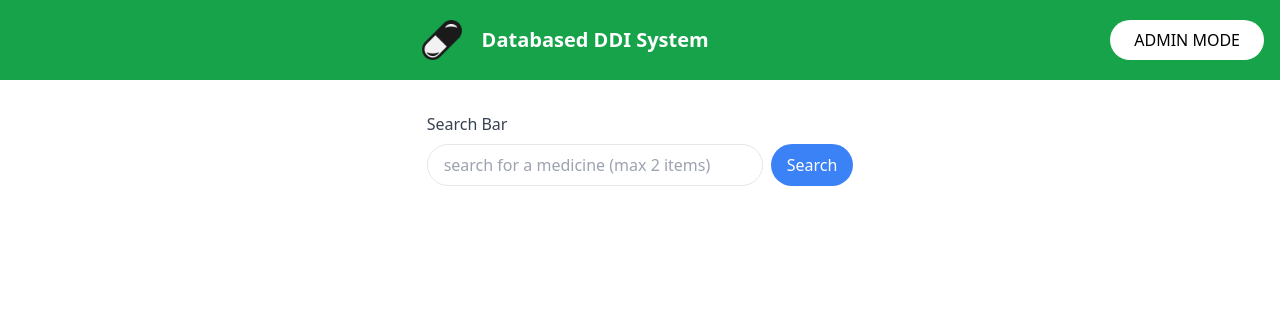
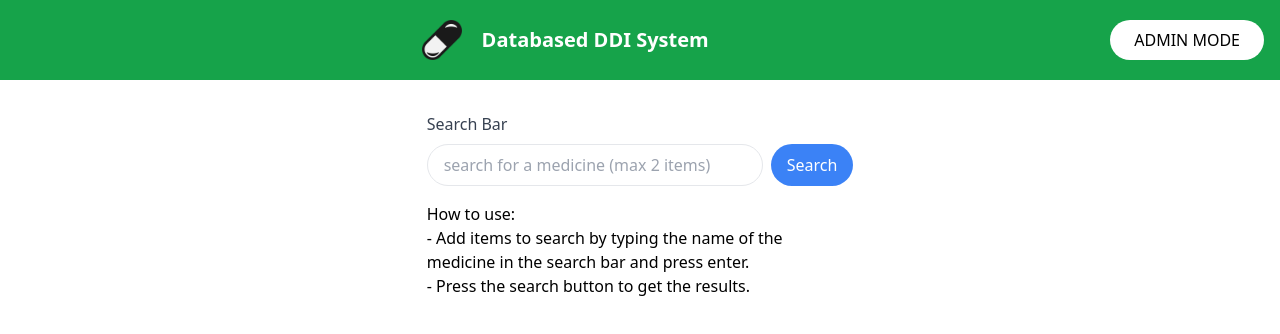
Before and after one commit to indentationLess/databased-DDI-system, a React (Vite) app in the folder frontend/: page / in a window 1280 px wide. Shown: the top 334 px of the page. Built offline with nearby package versions, Linux system fonts and the light colour scheme.

Commit message:
docs: add usage instructions to the search component

```diff
--- a/frontend/src/App.jsx
+++ b/frontend/src/App.jsx
@@ -24,6 +24,12 @@ function App() {
               element={
                 <div className="w-1/3">
                   <SearchBar />
+                  <h2>How to use:</h2>
+                  <p>
+                    - Add items to search by typing the name of the medicine in
+                    the search bar and press enter.
+                  </p>
+                  <p>- Press the search button to get the results.</p>
                 </div>
               }
             />
```
